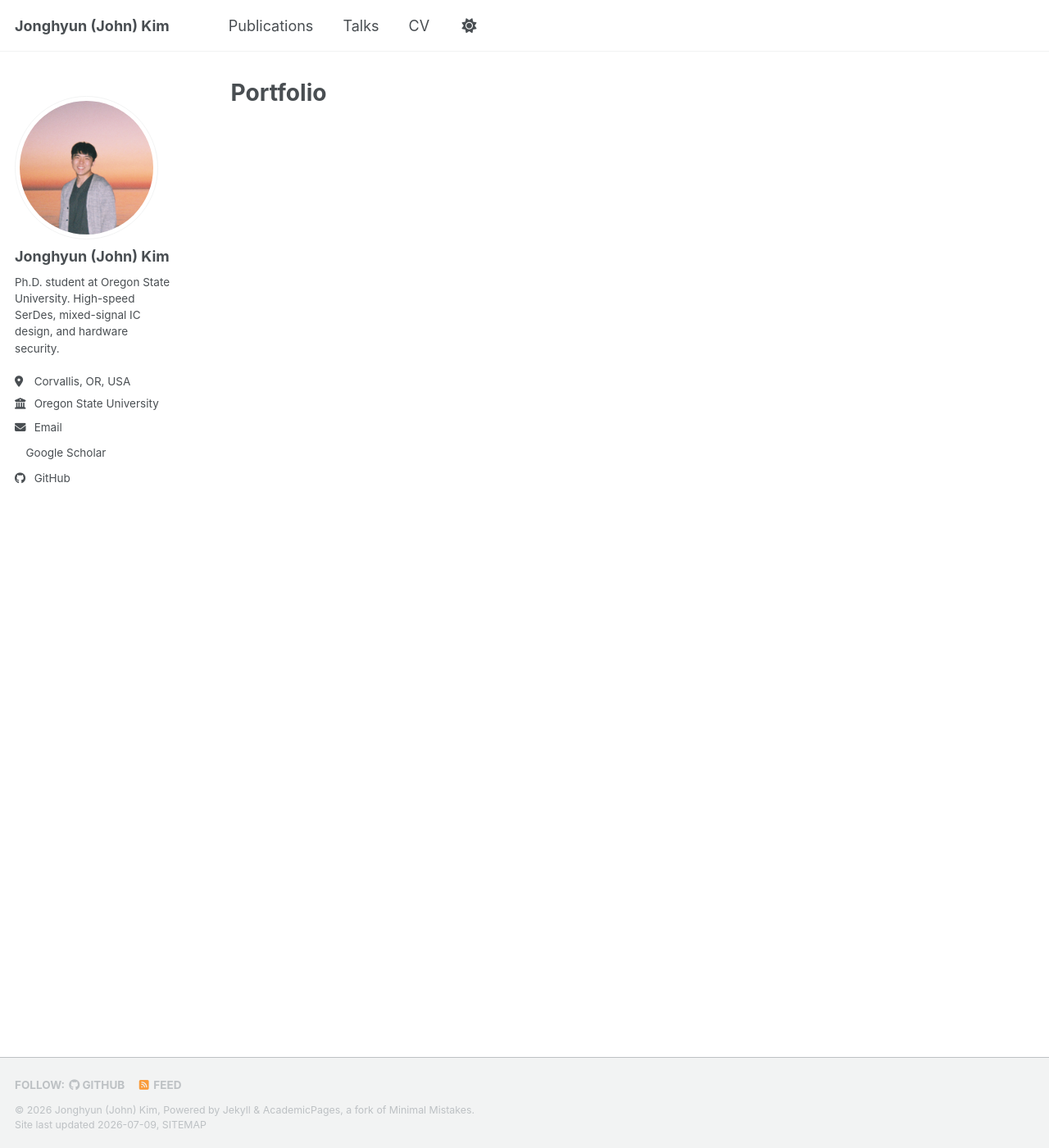
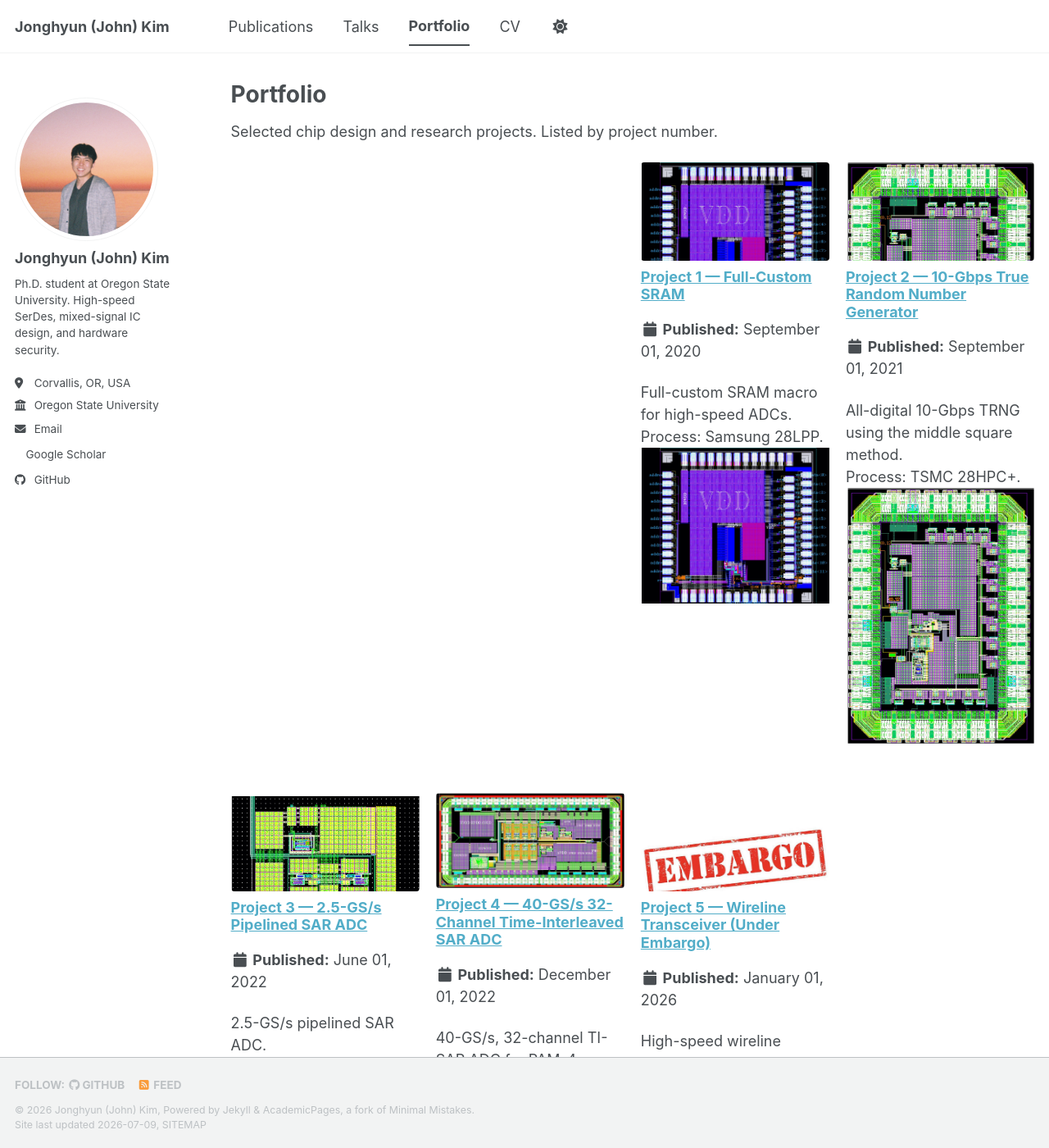
Before and after one commit to ADayInBandwidth/ADayInBandwidth.github.io, a Jekyll site: the page built from _pages/portfolio.html, in a window 1280 px wide and 1400 px high. Shown: the whole window at 82% size. Built offline with Jekyll 4.4.1, drawn with Linux system fonts in a browser that asks for light colours; a style sheet for code colours, icons or effects is not loaded.

Commit message:
Add portfolio projects and refresh CV/intro
- Add 5 chip design projects to portfolio (1-4 with die/layout images,
  5 = wireline transceiver, spec/design/process Under Embargo)
- Render portfolio as image grid sorted by project number; re-add to nav
- Rewrite homepage intro to target extreme high insertion loss transceiver design
- Sync CV page transceiver entry to "Under Embargo"; update files/CV.pdf

Co-Authored-By: Claude Opus 4.8 (1M context) <noreply@anthropic.com>

```diff
--- a/_data/navigation.yml
+++ b/_data/navigation.yml
@@ -14,5 +14,8 @@ main:
   - title: "Talks"
     url: /talks/
 
+  - title: "Portfolio"
+    url: /portfolio/
+
   - title: "CV"
     url: /cv/
--- a/_pages/cv.md
+++ b/_pages/cv.md
@@ -31,7 +31,7 @@ Research Experience
 ======
 * **Graduate Research Assistant**, Oregon State University, Corvallis, OR (Aug 2025 – Present)
   * Researching and designing advanced machine-learning-based, equalizer-free high-speed interfaces
-  * [TSMC 28nm] Led tape-out of an extreme long-reach channel wireline transceiver (May 2026)
+  * Led tape-out of a wireline transceiver (Under Embargo)
   * Participated in the Center for Ubiquitous Connectivity (CUbiC) under the DARPA JUMP 2.0 program to advance next-generation interconnect and signaling technologies
 
 * **Graduate Student Researcher**, Circuit and System Design Laboratory, Seoul, South Korea (Jan 2020 – Dec 2023)
--- a/_pages/portfolio.html
+++ b/_pages/portfolio.html
@@ -7,7 +7,9 @@ author_profile: true
 
 {% include base_path %}
 
+<p>Selected chip design and research projects. Listed by project number.</p>
 
-{% for post in site.portfolio %}
-  {% include archive-single.html %}
+{% assign ordered_portfolio = site.portfolio | sort: 'date' %}
+{% for post in ordered_portfolio %}
+  {% include archive-single.html type="grid" %}
 {% endfor %}
--- /dev/null
+++ b/_portfolio/portfolio-1-sram.md
@@ -0,0 +1,18 @@
+---
+title: "Project 1 — Full-Custom SRAM"
+excerpt: "Full-custom SRAM macro for high-speed ADCs. <br/>Process: Samsung 28LPP.<br/><img src='/images/portfolio-1-sram.png' width='400'>"
+collection: portfolio
+date: 2020-09-01
+header:
+  teaser: portfolio-1-sram.png
+---
+
+**Project:** Full-Custom SRAM for High-Speed ADCs
+**Process:** Samsung 28LPP (28 nm Low-Power Plus)
+**Role:** Led full-custom design and tape-out (Sep 2020)
+
+Designed and taped out a full-custom SRAM macro used as on-chip memory for
+high-speed ADC data capture. Work covered bitcell/array design, sense
+amplifiers, and timing, delivered as a full-custom layout.
+
+![Full-custom SRAM](/images/portfolio-1-sram.png)
--- /dev/null
+++ b/_portfolio/portfolio-2-trng.md
@@ -0,0 +1,18 @@
+---
+title: "Project 2 — 10-Gbps True Random Number Generator"
+excerpt: "All-digital 10-Gbps TRNG using the middle square method. <br/>Process: TSMC 28HPC+.<br/><img src='/images/portfolio-2-trng.png' width='400'>"
+collection: portfolio
+date: 2021-09-01
+header:
+  teaser: portfolio-2-trng.png
+---
+
+**Project:** 10-Gbps All-Digital True Random Number Generator (TRNG)
+**Process:** TSMC 28HPC+
+**Role:** Led chip tape-out (Sep 2021)
+
+An all-digital true random number generator based on an ML-resistant middle
+square method, targeting high-throughput hardware security. Results were
+published in **A-SSCC 2022** and **IEEE JSSC 2024**.
+
+![10-Gbps TRNG](/images/portfolio-2-trng.png)
--- /dev/null
+++ b/_portfolio/portfolio-3-pipeline-sar.md
@@ -0,0 +1,17 @@
+---
+title: "Project 3 — 2.5-GS/s Pipelined SAR ADC"
+excerpt: "2.5-GS/s pipelined SAR ADC. <br/>Process: TSMC 28HPC+.<br/><img src='/images/portfolio-3-pipeline-sar.png' width='400'>"
+collection: portfolio
+date: 2022-06-01
+header:
+  teaser: portfolio-3-pipeline-sar.png
+---
+
+**Project:** 2.5-GS/s Pipelined SAR ADC
+**Process:** TSMC 28HPC+
+**Role:** Led chip tape-out (Jun 2022)
+
+Designed and taped out a 2.5-GS/s pipelined SAR ADC combining SAR and pipeline
+stages for high sampling rate and resolution.
+
+![2.5-GS/s Pipelined SAR ADC](/images/portfolio-3-pipeline-sar.png)
--- /dev/null
+++ b/_portfolio/portfolio-4-ti-sar.md
@@ -0,0 +1,17 @@
+---
+title: "Project 4 — 40-GS/s 32-Channel Time-Interleaved SAR ADC"
+excerpt: "40-GS/s, 32-channel TI-SAR ADC for PAM-4 SerDes Rx. <br/>Process: TSMC 28HPC+.<br/><img src='/images/portfolio-4-ti-sar.png' width='400'>"
+collection: portfolio
+date: 2022-12-01
+header:
+  teaser: portfolio-4-ti-sar.png
+---
+
+**Project:** 40-GS/s, 32-Channel Time-Interleaved SAR ADC for PAM-4 SerDes Rx
+**Process:** TSMC 28HPC+
+**Role:** Led chip tape-out (Dec 2022)
+
+A 40-GS/s, 32-channel time-interleaved SAR ADC designed as the receiver
+front-end data converter for a PAM-4 SerDes link.
+
+![40-GS/s TI-SAR ADC](/images/portfolio-4-ti-sar.png)
--- /dev/null
+++ b/_portfolio/portfolio-5-wireline.md
@@ -0,0 +1,19 @@
+---
+title: "Project 5 — Wireline Transceiver (Under Embargo)"
+excerpt: "High-speed wireline transceiver targeting extreme high insertion loss. <br/>Specification, design, and process: Under Embargo.<br/><img src='/images/portfolio-5-wireline.jpeg' width='400'>"
+collection: portfolio
+date: 2026-01-01
+header:
+  teaser: portfolio-5-wireline.jpeg
+---
+
+**Project:** High-Speed Wireline Transceiver
+**Target:** Extreme High Insertion Loss channels
+**Specification / Design / Process:** *Under Embargo*
+**Affiliation:** Center for Ubiquitous Connectivity (CUbiC), SRC / DARPA JUMP 2.0
+
+An ML-assisted, equalizer-free high-speed wireline transceiver targeting
+extreme high insertion loss channels. Full specifications, circuit design, and
+process details are currently **Under Embargo**.
+
+![Wireline Transceiver](/images/portfolio-5-wireline.jpeg)
```
Also changed, not shown: _pages/about.md (+7 -7 lines), images/portfolio-1-sram.png (added), images/portfolio-2-trng.png (added), images/portfolio-3-pipeline-sar.png (added), images/portfolio-4-ti-sar.png (added), images/portfolio-5-wireline.jpeg (added), 1 other file.
